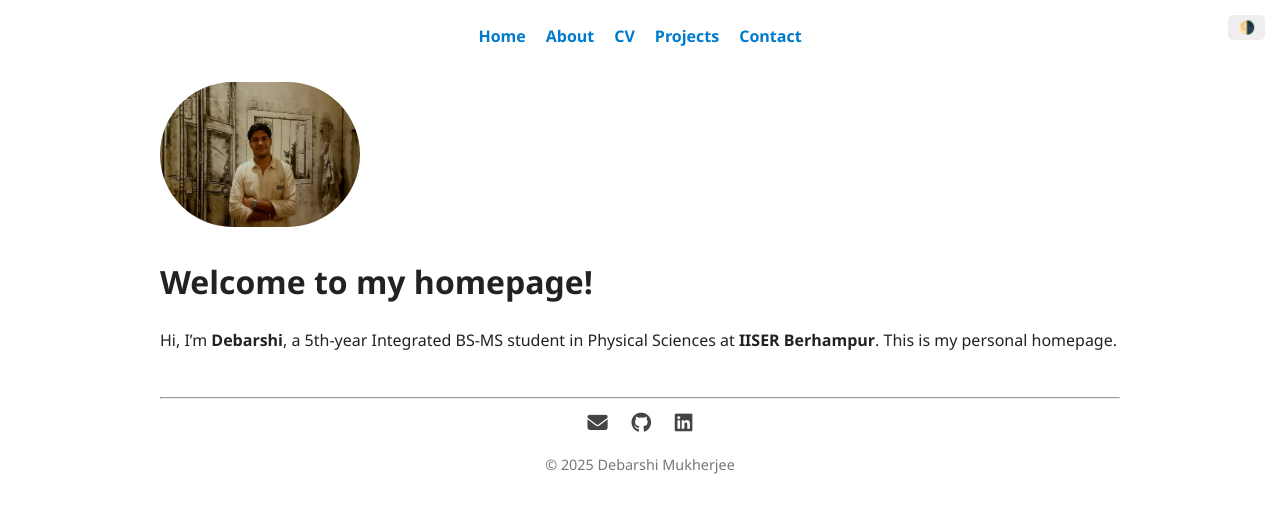
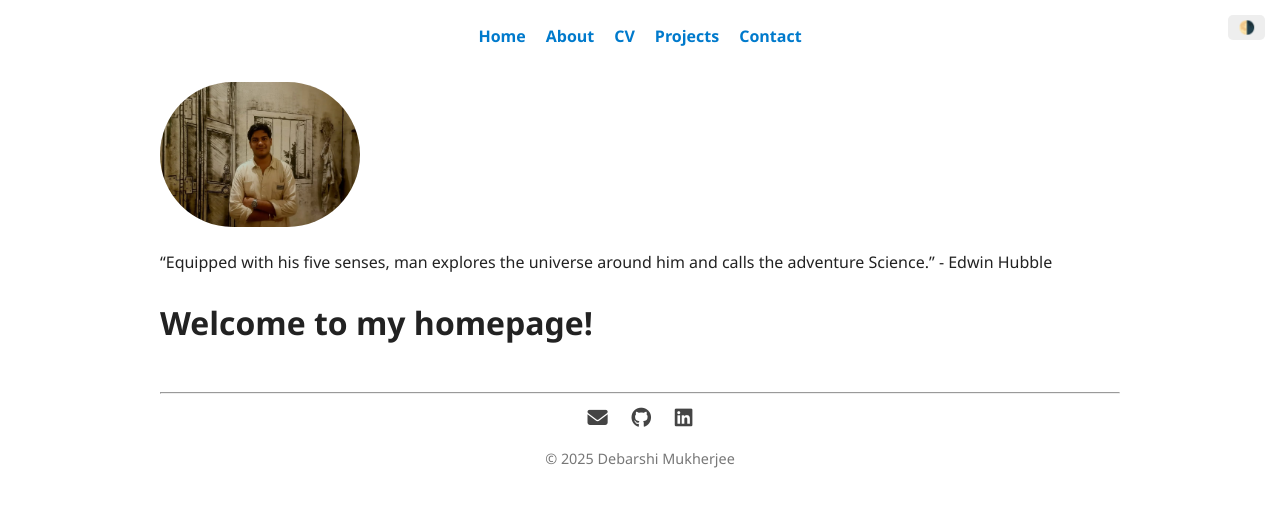
Before and after one commit to debarshiphysics09/webpage, a Jekyll site: the page built from index.md, in a window 1280 px wide. Shown: the top 513 px of the page. Built offline with Jekyll 4.4.1, drawn with Linux system fonts in a browser that asks for light colours.

Commit message:
Update index.md

```diff
--- a/index.md
+++ b/index.md
@@ -5,6 +5,9 @@ title: Home
 <img src="photo (2).jpg" alt="Debarshi's photo" width="200" style="border-radius: 100px;">
 
 
+
+
+“Equipped with his five senses, man explores the universe around him and calls the adventure Science.” - Edwin Hubble
+
+
 # Welcome to my homepage!
-
-Hi, I’m **Debarshi**, a 5th-year Integrated BS-MS student in Physical Sciences at **IISER Berhampur**. This is my personal homepage.
```
